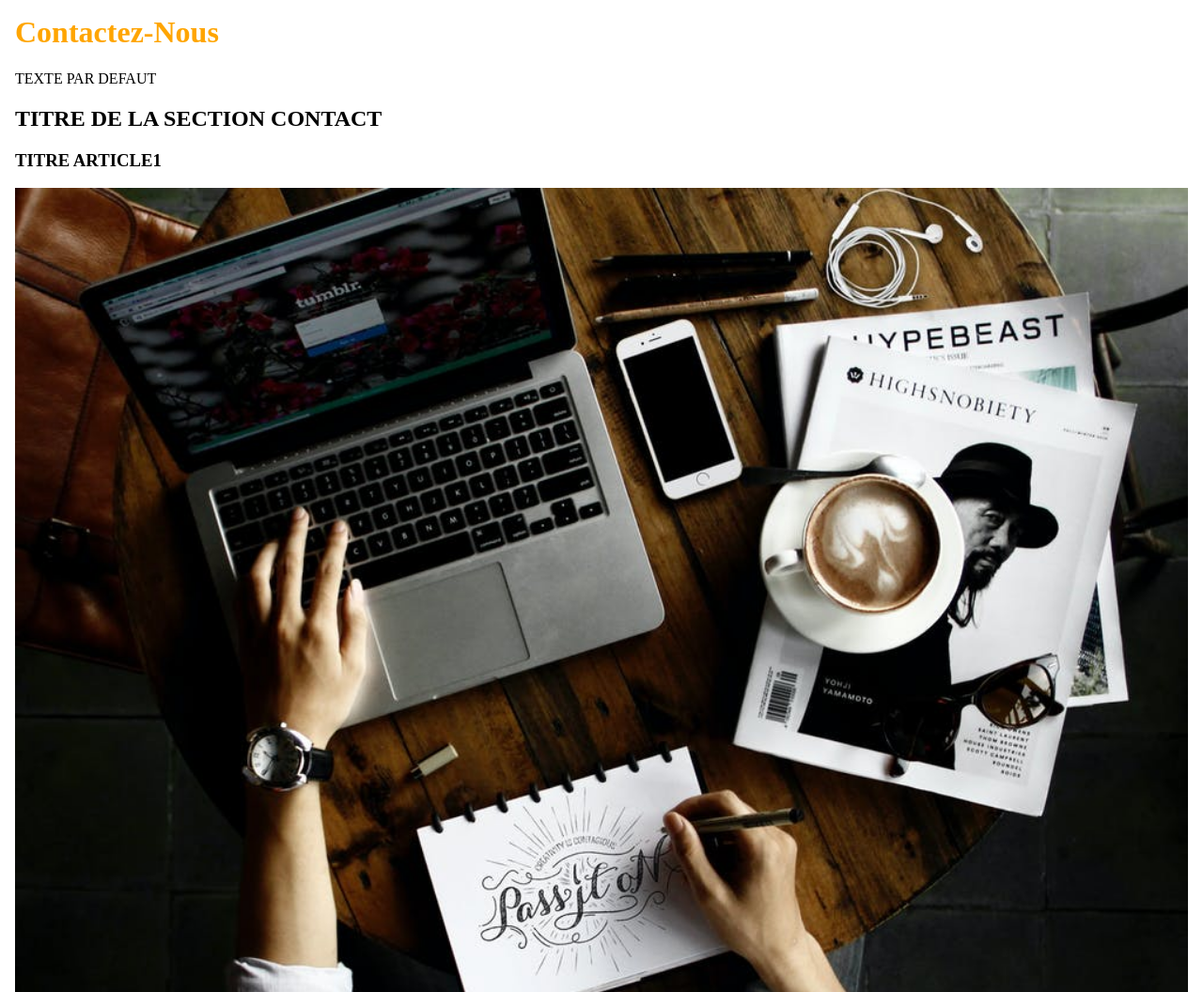
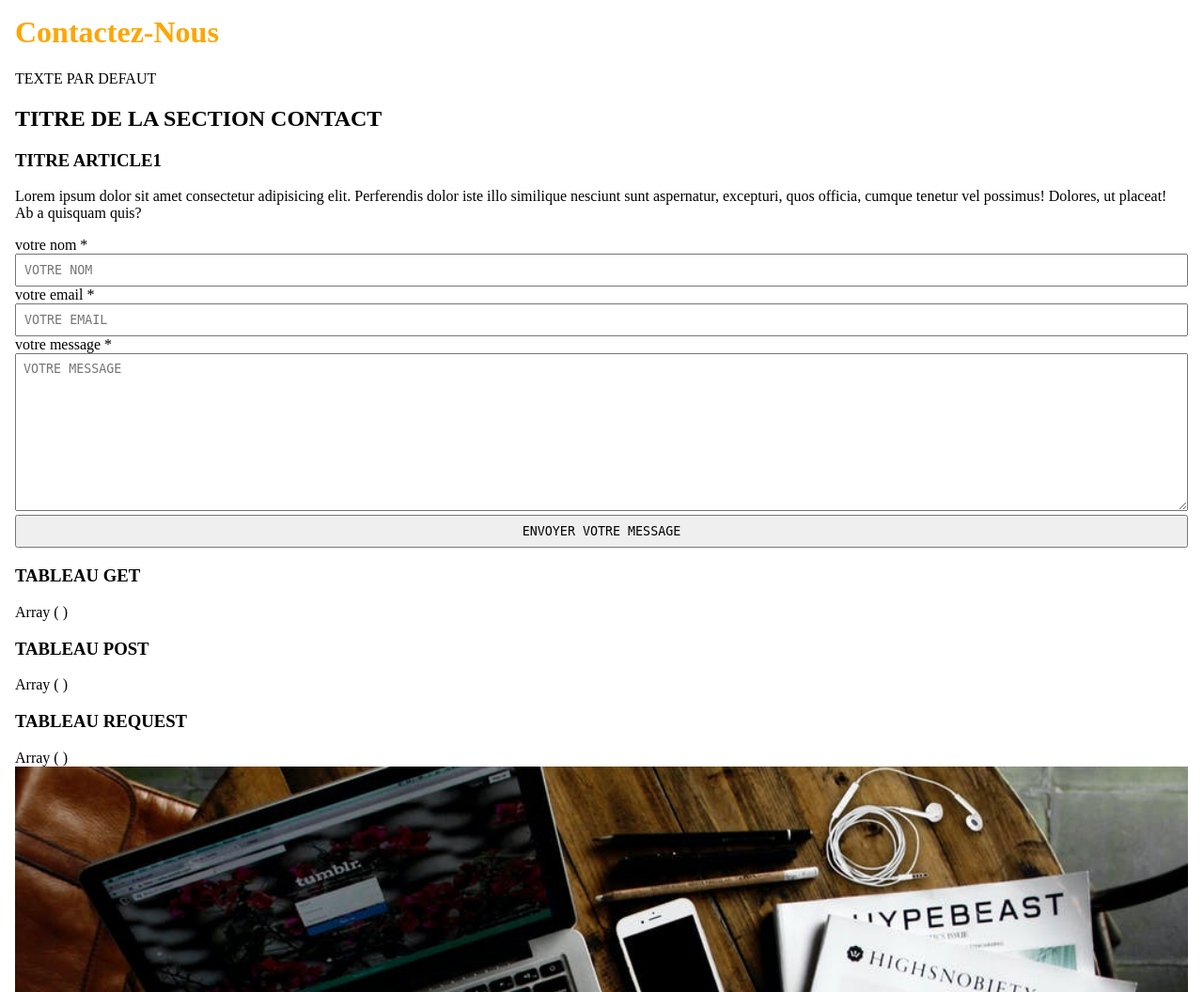
Before and after one commit to coder20b/formation, a PHP site: page /contact.php in a window 1280 px wide. Shown: the part 209-1265 px from the top of the page at 94% size. Run offline with PHP 8.4, Linux system fonts and the light colour scheme.

Commit message:
ajout form

```diff
--- a/projet-vitrine/assets/css/style.css
+++ b/projet-vitrine/assets/css/style.css
@@ -75,3 +75,13 @@ nav a.active {
     height:100%;
     object-fit: contain;
 }
+
+form {
+    display: flex;
+    flex-direction: column;
+}
+input, textarea, button {
+    width:100%;
+    padding:0.5rem;
+    font-family: monospace;
+}
--- a/projet-vitrine/php/section-contact.php
+++ b/projet-vitrine/php/section-contact.php
@@ -2,7 +2,36 @@
     <h2>TITRE DE LA SECTION CONTACT</h2>
     <article>
         <h3>TITRE ARTICLE1</h3>
+        <p>Lorem ipsum dolor sit amet consectetur adipisicing elit. Perferendis dolor iste illo similique nesciunt sunt aspernatur, excepturi, quos officia, cumque tenetur vel possimus! Dolores, ut placeat! Ab a quisquam quis?</p>
+        <form action="" method="POST">
+            <label>
+                <div>votre nom *</div>
+                <input type="text" name="nom" required placeholder="VOTRE NOM">
+            </label>
+            <label>
+                <div>votre email *</div>
+                <input type="email" name="email" required placeholder="VOTRE EMAIL">
+            </label>
+            <label>
+                <div>votre message *</div>
+                <textarea name="message" cols="80" rows="10" required placeholder="VOTRE MESSAGE"></textarea>
+            </label>
+            <button type="submit">ENVOYER VOTRE MESSAGE</button>
+
+<?php
+// DEBUG
+// print_r VA AFFICHER LE CONTENU D'UN TABLEAU
+
+echo "<h3>TABLEAU GET</h3>";
+print_r($_GET);
+echo "<h3>TABLEAU POST</h3>";
+print_r($_POST);
+echo "<h3>TABLEAU REQUEST</h3>";
+print_r($_REQUEST);
+
+
+?>
+        </form>
         <img src="./assets/img/article1.jpg" alt="article1">
-        <p>Lorem ipsum dolor sit amet consectetur adipisicing elit. Perferendis dolor iste illo similique nesciunt sunt aspernatur, excepturi, quos officia, cumque tenetur vel possimus! Dolores, ut placeat! Ab a quisquam quis?</p>
     </article>
 </section>
```
Also changed, not shown: README.md.
